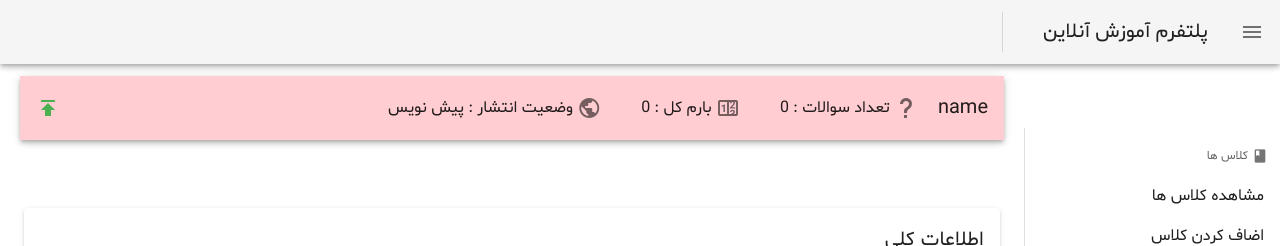
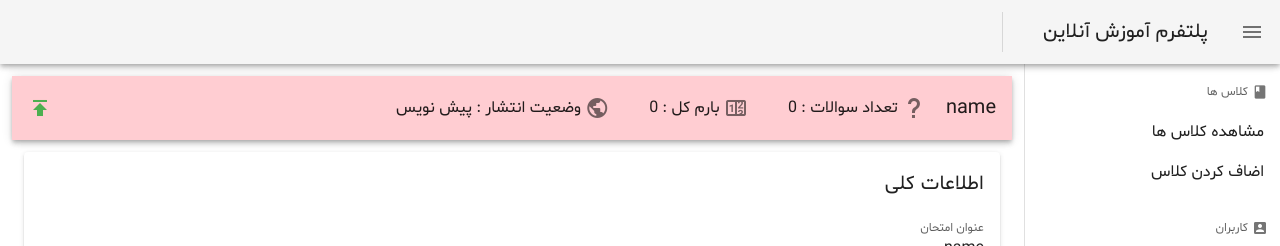
Before and after one commit to spsina/online_class_system, a Vue app: page /admin/class/1/quiz/add in a window 1280 px wide. Shown: the top 246 px of the page. Built offline with nearby package versions, Linux system fonts and the light colour scheme; sample sign-in values are in the browser's storage; what vue-toasted would draw is missing.

Commit message:
show 24h time formats

```diff
--- a/src/components/class/ClassRoom.vue
+++ b/src/components/class/ClassRoom.vue
@@ -68,10 +68,10 @@
                                     {{ items.pageStart }} - {{ items.pageStop }} از {{ items.itemsLength }}
                                 </template>
                                 <template v-slot:item.start_datetime="{item}">
-                                    {{ moment(new Date(item.start_datetime)).locale('fa').format('YYYY/MM/DD ساعتhh:mm') }}
+                                    {{ moment(new Date(item.start_datetime)).locale('fa').format('YYYY/MM/DD ساعت HH:mm') }}
                                 </template>
                                 <template v-slot:item.end_datetime="{item}">
-                                    {{ moment(new Date(item.end_datetime)).locale('fa').format('YYYY/MM/DD ساعت hh:mm') }}
+                                    {{ moment(new Date(item.end_datetime)).locale('fa').format('YYYY/MM/DD ساعت HH:mm') }}
                                 </template>
                                 <template v-slot:item.is_active="{item}">
                                     <template v-if="item.is_active">
--- a/src/components/class/CreateUpdateQuiz.vue
+++ b/src/components/class/CreateUpdateQuiz.vue
@@ -1,9 +1,7 @@
 <template>
     <div>
-        <v-app-bar
-                app
-                fixed
-                    class="lighten-4 ma-5 toolbar"
+        <v-toolbar
+                    class="lighten-4 "
                     :class="{
                         'green': !loading && quiz_id != null && !isQuizDataChanged,
                         'red': (quiz_id == null && !loading) || isQuizDataChanged,
@@ -45,8 +43,7 @@
                     انتشار امتحان
                 </v-tooltip>
             </template>
-            </v-app-bar>
-        <div class="spacer"></div>
+            </v-toolbar>
         <v-container v-if="isValid">
 
             <v-row>
```
